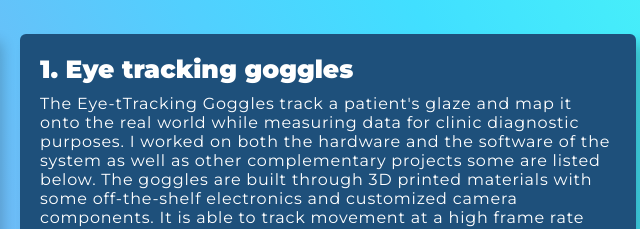
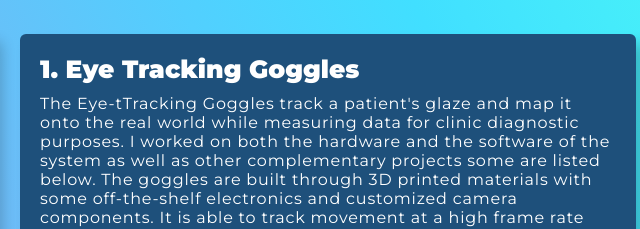
Before and after one commit to jamestlye/portfolio-website, a website built with Vite: page project.html in a window 1280 px wide. Shown: the part 312-541 px from the top of the page, 564-1204 px from the left. Built offline with nearby package versions, Linux system fonts and the light colour scheme.

Commit message:
Fixed minor capitalization error and updated resume

```diff
--- a/project.html
+++ b/project.html
@@ -60,7 +60,7 @@
                 <img src="images/goggles1.jpg" alt="">
             </div>
             <div class="column right">
-                <div class="text">1. Eye tracking goggles</div>
+                <div class="text">1. Eye Tracking Goggles</div>
                 <p>
                 The Eye-tTracking Goggles track a patient's glaze and map it onto the real world while measuring data for clinic diagnostic purposes. I worked on both the hardware and the software of the system as well as other complementary projects some are listed below. The goggles are built through 3D printed materials with some off-the-shelf electronics and customized camera components. It is able to track movement at a high frame rate with no visible light.
                 <br></br>
```
Also changed, not shown: dist/project.html, 2 other files.
